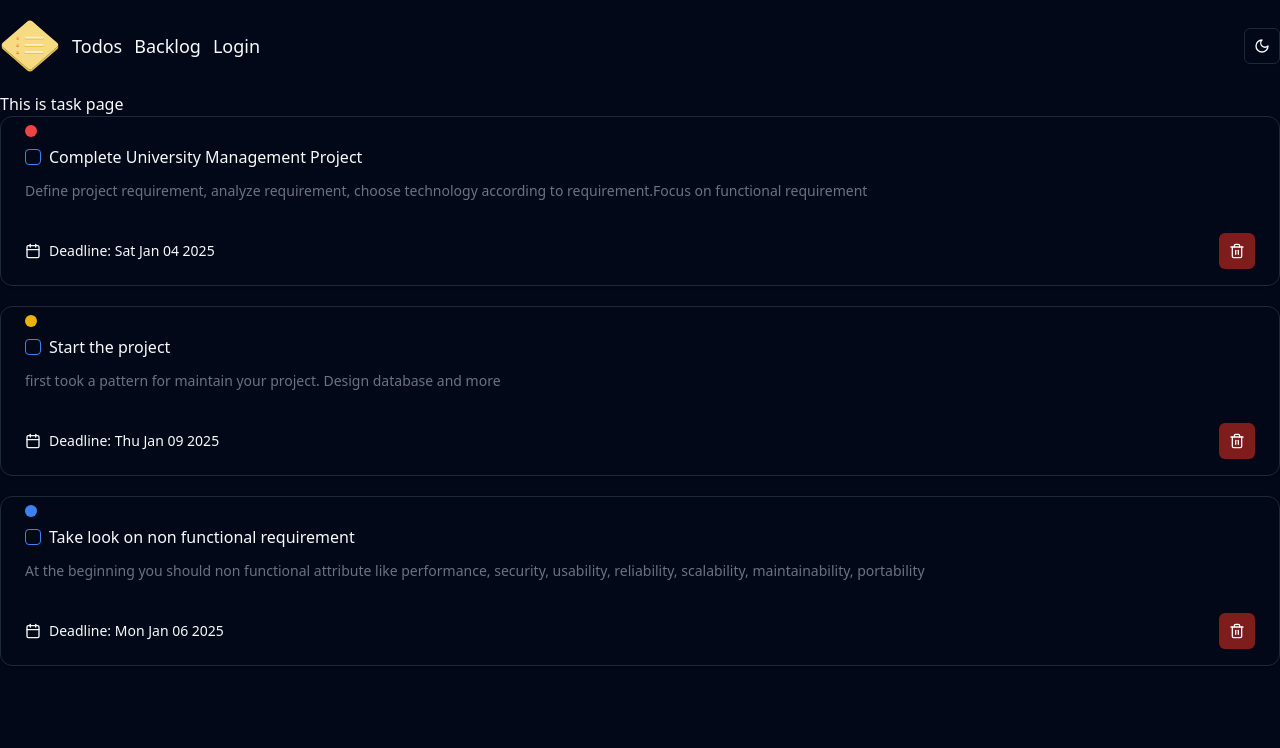
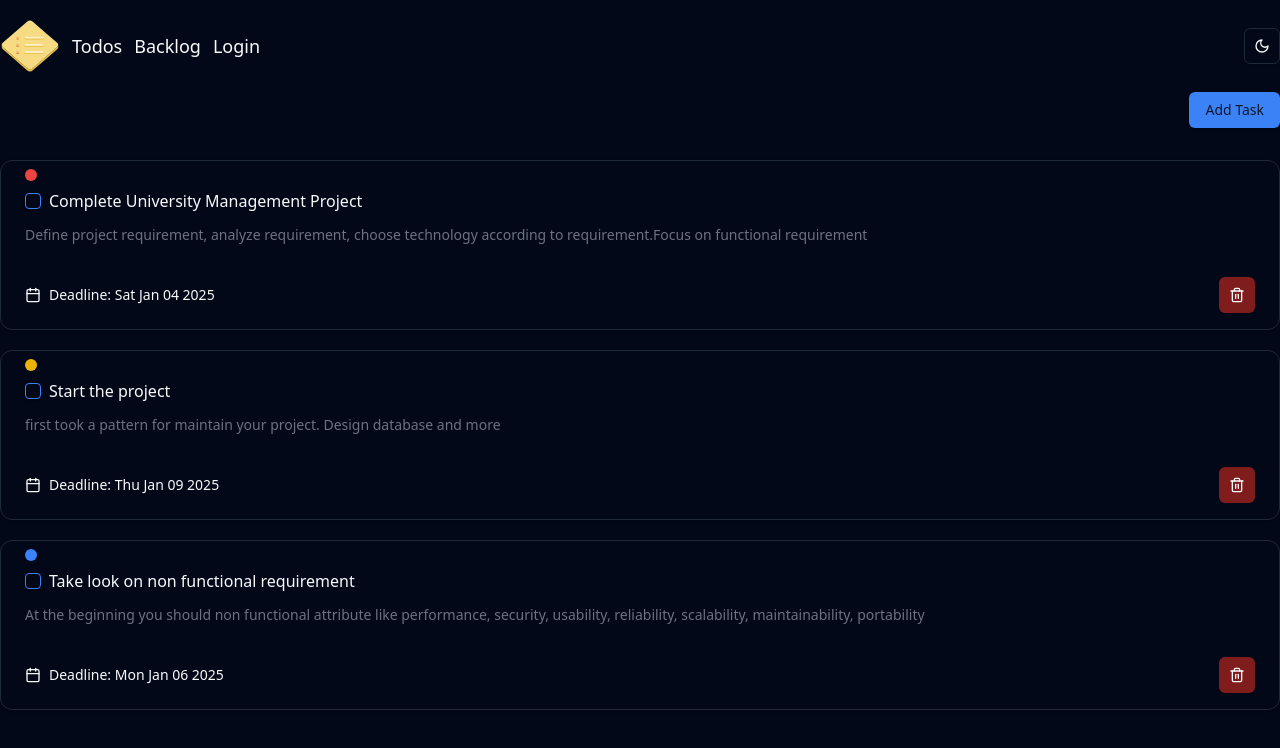
Before and after one commit to abubakar1010/TechLog, a React (Vite) app in the folder Shadcn/: page / in a window 1280 px wide. Shown: the top 748 px of the page. Built offline with nearby package versions, Linux system fonts and the light colour scheme.

Commit message:
feat: integrate AddTaskModal into Todos page for task creation

```diff
--- a/Shadcn/src/pages/Todos.tsx
+++ b/Shadcn/src/pages/Todos.tsx
@@ -1,19 +1,22 @@
+import { AddTaskModal } from "@/components/modules/todo/AddTaskModal";
 import { TodoCard } from "@/components/modules/todo/todo-card";
 import { useAppSelector } from "@/redux/app/hooks";
 import { selectTasks } from "@/redux/features/todo/todoSlice";
 
 const Todos = () => {
-    const tasks = useAppSelector(selectTasks)
-    return (
-        <div>
-            <p>This is task page</p>
-            <div className=" space-y-5">
-                {
-                    tasks.map( task => <TodoCard key={task.id} task={task} />)
-                }
-            </div>
-        </div>
-    );
+	const tasks = useAppSelector(selectTasks);
+	return (
+		<div>
+			<div className="flex justify-end items-center">
+				<AddTaskModal />
+			</div>
+			<div className=" space-y-5 my-8">
+				{tasks.map((task) => (
+					<TodoCard key={task.id} task={task} />
+				))}
+			</div>
+		</div>
+	);
 };
 
 export default Todos;
```
